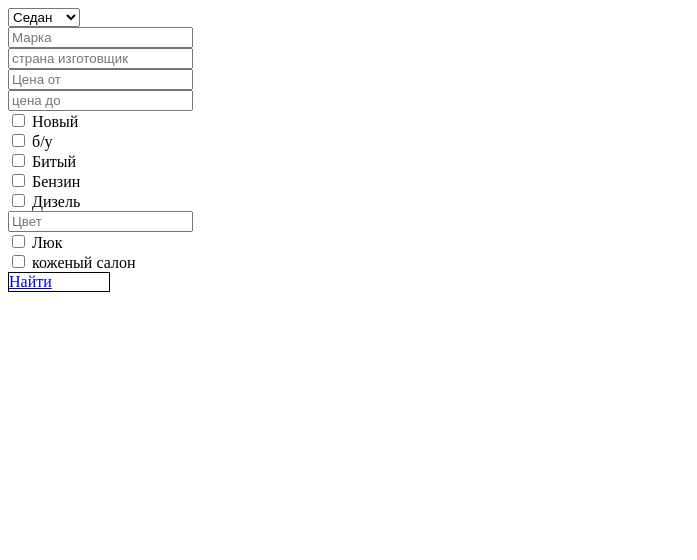
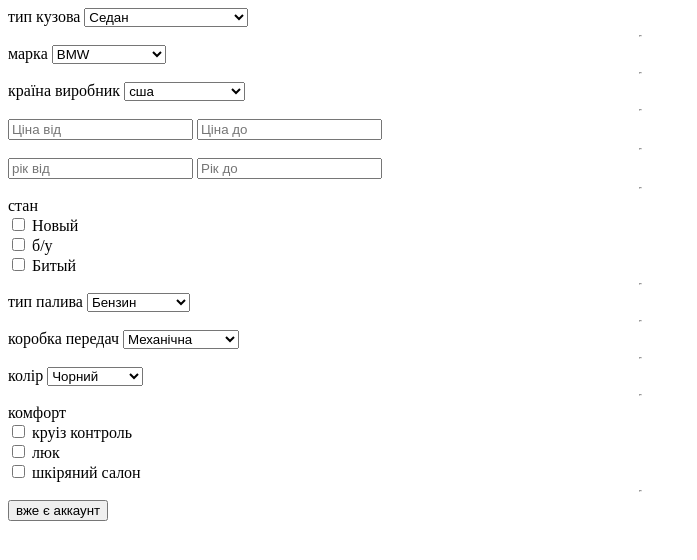
Before and after one commit to voin12K/repos2, a plain HTML site: page hm2/avto.html in a window 1280 px wide. Shown: the whole page, without its empty margins (0-697 px from the left). Drawn offline with Linux system fonts and the light colour scheme.

Commit message:
*rework*

```diff
--- a/hm2/avto.html
+++ b/hm2/avto.html
@@ -6,28 +6,40 @@
     <title>avto</title>
 </head>
 <body>
-    <form action="search.php" method="post">
-        <div>
+  <form action="search.php" method="get">
+    <a> тип кузова</a>
     <select name="body_type">
       <option value="sedan">Седан</option>
+      <option value="coupe">Купе</option>
       <option value="hatchback">Хетчбек</option>
       <option value="SUV">SUV</option>
-            <option value="MPV">MPV</option>
-            <option value="van">Ван</option>
+      <option value="truck">Вантажний автомобіль</option>
     </select>
-        </div>
-        <div>
-          <input type="text" name="make" placeholder="Марка">
-        </div>
-        <div>
-          <input type="text" name="country" placeholder="страна изготовщик">
-        </div>
-        <div>
-          <input type="number" name="price_min" placeholder="Цена от">
-        </div>
-        <div>
-          <input type="number" name="price_max" placeholder="цена до">
-        </div>
+    <hr width="0px">
+    <a> марка</a>
+    <select name="marka">
+      <option value="bmw">BMW</option>
+      <option value="opel">opel</option>
+      <option value="mers">Mercedes-benz</option>
+      <option value="toyota">toyota</option>
+      <option value="audi">audi</option>
+    </select>
+    <hr width="0px">
+    <a>країна виробник</a>
+    <select name="vitobnik">
+      <option value="usa">сша</option>
+      <option value="uk">Великобританій</option>
+      <option value="china">Китай</option>
+      <option value="poland">Польша</option>
+    </select>
+    <hr width="0px">
+    <input type="number" name="vid" placeholder="Ціна від" min="0">
+    <input type="number" name="do" placeholder="Ціна до" min="10000000">
+    <hr width="0px">
+    <input type="number" name="rik vid" placeholder="рік від" min="2000">
+    <input type="number" name="rik do" placeholder="Рік до" min="2023">
+    <hr width="0px">
+    <a>стан</a>
     <div>
       <input type="checkbox" name="condition[]" value="new"> <label for="condition_new">Новый</label>
     </div>
@@ -38,23 +50,58 @@
       <input type="checkbox" name="condition[]" value="bitten"> <label for="condition_bitten">Битый</label>
     </div>
     <div>
-          <input type="checkbox" name="fuel_type[]" value="petrol"> <label for="fuel_type_petrol">Бензин</label>
+    <hr width="0px">
+    <a>тип палива</a>
+
+    <select name="fuel_type">
+      <option value="gasoline">Бензин</option>
+      <option value="diesel">Дизель</option>
+      <option value="hybrid">Гібрид</option>
+      <option value="electric">Електричний</option>
+    </select>
+    <hr width="0px">
+    <a> коробка передач</a>
+    <select name="transmission_type">
+      <option value="manual">Механічна</option>
+      <option value="automatic">Автоматична</option>
+      <option value="CVT">Безступінчаста</option>
+    </select>
+    <hr width="0px">
+    <a> колір</a>
+    <select name="color">
+      <option value="black">Чорний</option>
+      <option value="white">Білий</option>
+      <option value="red">Червоний</option>
+      <option value="blue">Синій</option>
+      <option value="green">Зелений</option>
+      <option value="yellow">Жовтий</option>
+      <option value="gray">Сірий</option>
+      <option value="silver">Сріблястий</option>
+      <option value="brown">Коричневий</option>
+      <option value="purple">Фіолетовий</option>
+    </select>
+    <hr width="0px">
+    <a>комфорт</a>
+      <div>
+        <input type="checkbox" name="condition[]" value="new"> <label for="condition_new">круіз контроль</label>
       </div>
       <div>
-          <input type="checkbox" name="fuel_type[]" value="diesel"> <label for="fuel_type_diesel">Дизель</label>
+        <input type="checkbox" name="condition[]" value="used"> <label for="condition_used">люк</label>
       </div>
       <div>
-          <input type="text" name="color" placeholder="Цвет">
+        <input type="checkbox" name="condition[]" value="bitten"> <label for="condition_bitten">шкіряний салон</label>
       </div>
       <div>
-          <input type="checkbox" name="comfort[]" value="sunroof"> <label for="comfort_sunroof">Люк</label>
-        </div>
-        <div>
-          <input type="checkbox" name="comfort[]" value="leather_seats"> <label for="comfort_leather_seats">коженый салон</label>
-        </div>
-        <div style="border: 1px solid black; width: 100px;">
-            <a href="https://www.youtube.com/watch?v=dQw4w9WgXcQ&ab_channel=RickAstley">Найти</a>
-        </div>
+      <hr width="0px">
+      <button onclick="rikiroll()">вже є аккаунт</button>
+
+      <script>
+          function rikiroll() {
+              window.open('https://www.youtube.com/watch?v=dQw4w9WgXcQ&ab_channel=RickAstley', '_blank');
+          }
+      </script>
+
+
   </form>
 </body>
 </html>
```
Also changed, not shown: hm2/reg.html (+22 -21 lines), hm2/vhod.html (+21 -20 lines). Lines whose indentation alone changed are shown as unchanged.
